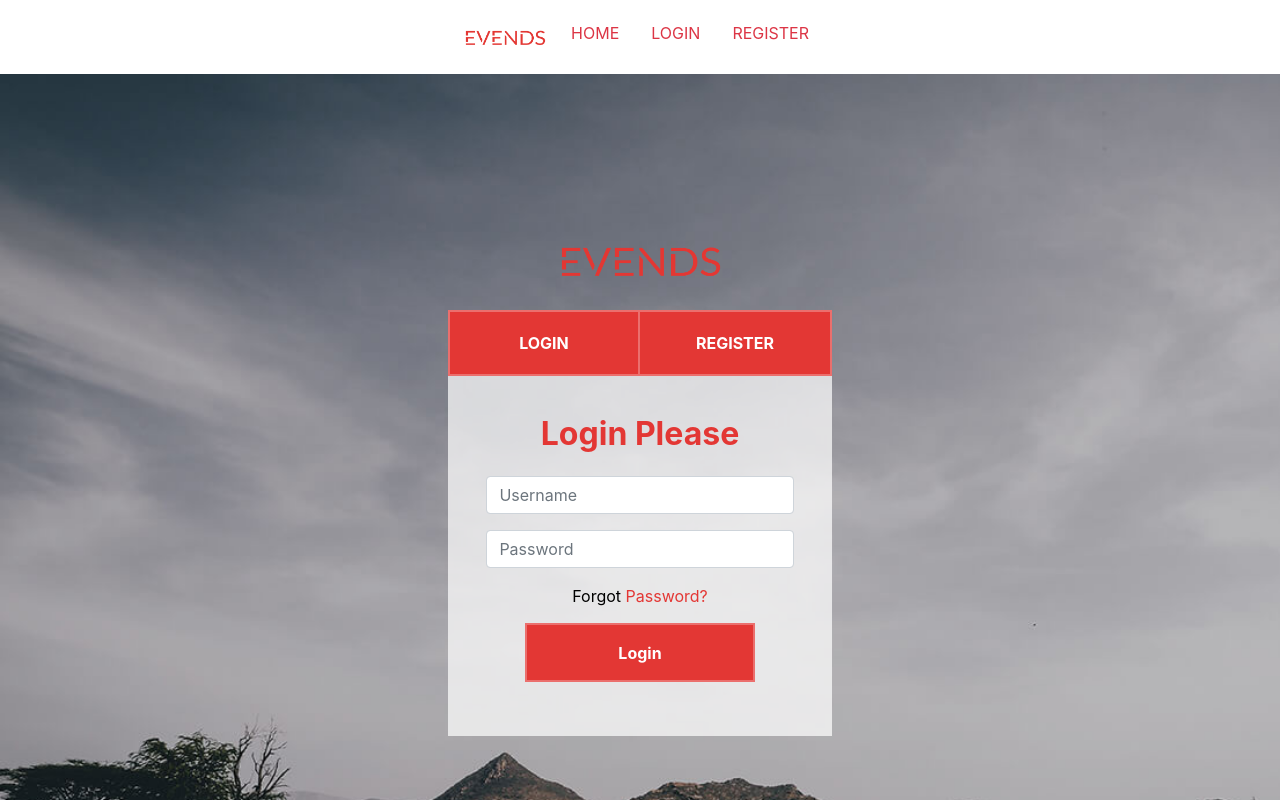
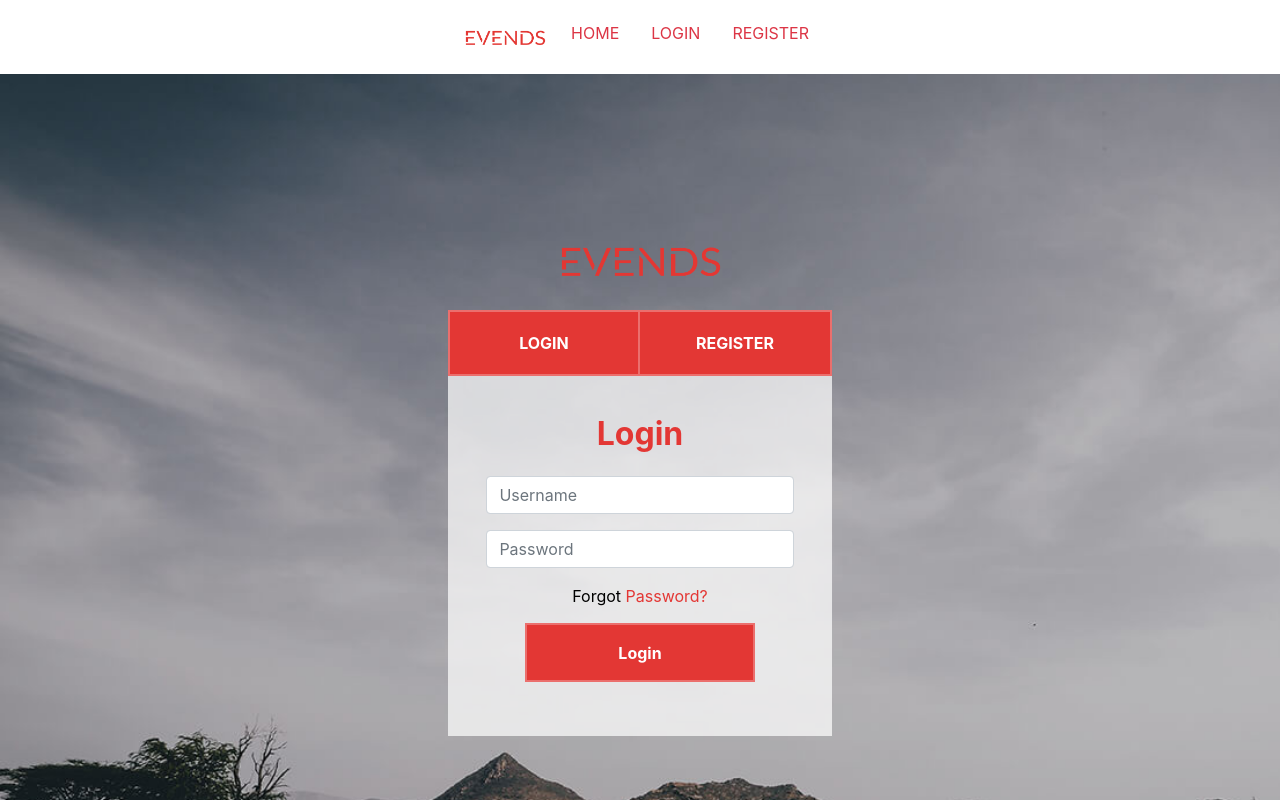
Before and after one commit to BW-African-Marketplace-5/front-end, a React (Create React App) app: page / in a window 1280 px wide. Shown: the top 800 px of the page. Built offline with nearby package versions, Linux system fonts and the light colour scheme.

Commit message:
OG Tags Added

```diff
--- a/public/index.html
+++ b/public/index.html
@@ -7,8 +7,12 @@
     <meta name="theme-color" content="#000000" />
     <meta
       name="description"
-      content="Web site created using create-react-app"
+      content="Fair Trade Africa"
     />
+    <meta property="og:title" content="Evends" />
+    <meta property="og:image" content='../src/imgs/background.jpg'>
+    <meta property="og:type" content="Website" />
+    <meta property="og:description" content="Fair Trade Africa" />
     <link rel="apple-touch-icon" href="%PUBLIC_URL%/logo192.png" />
     <!--
       manifest.json provides metadata used when your web app is installed on a
--- a/src/components/Login_Register/Login_Register.js
+++ b/src/components/Login_Register/Login_Register.js
@@ -130,7 +130,7 @@ const Login_Register = props => {
               </Links>
             </TopBar>
             <Form onSubmit={HandleLogin}>
-              <Title>Login Please</Title>
+              <Title>Login</Title>
               <InputWrapper>
                 <Input
                   id="username"
```
